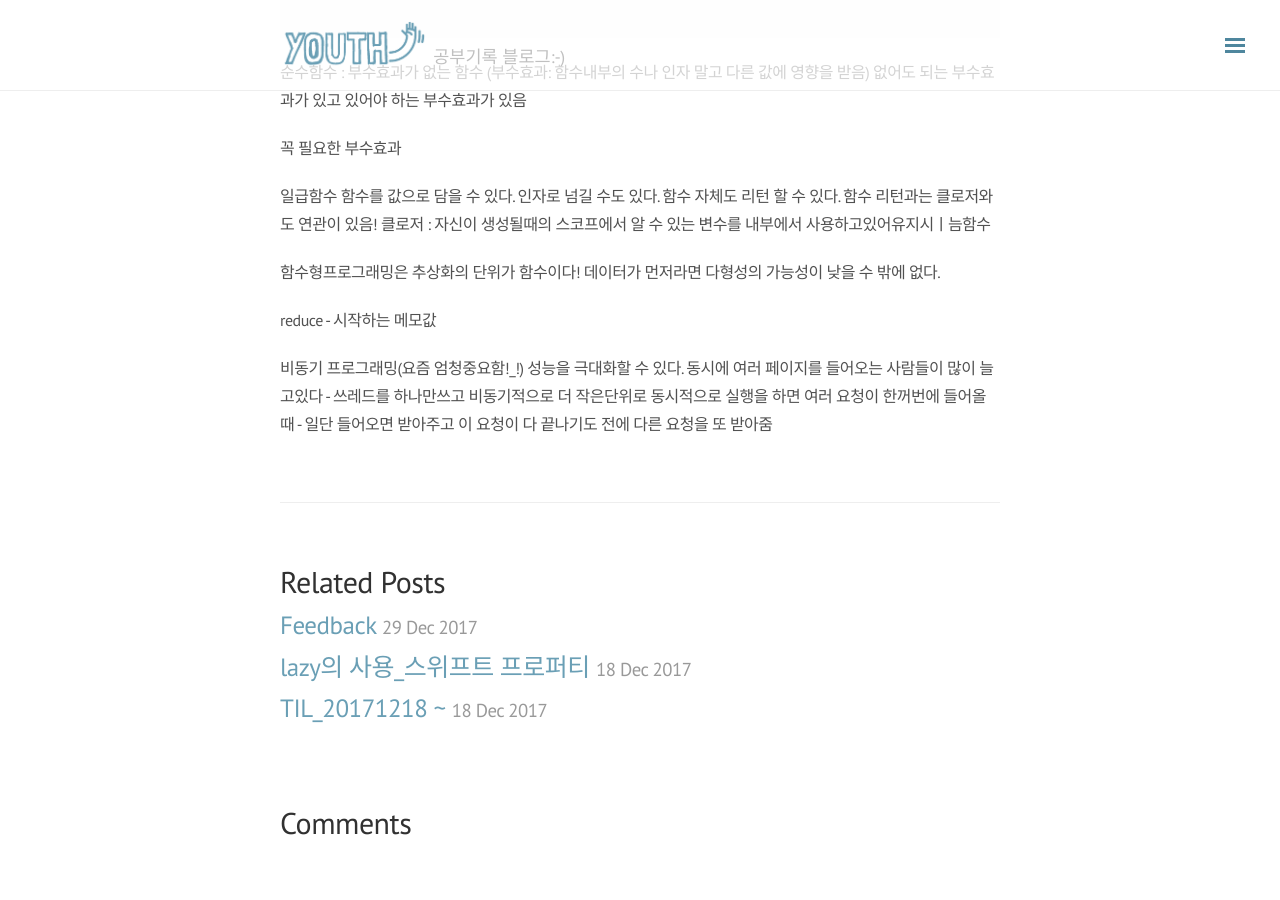
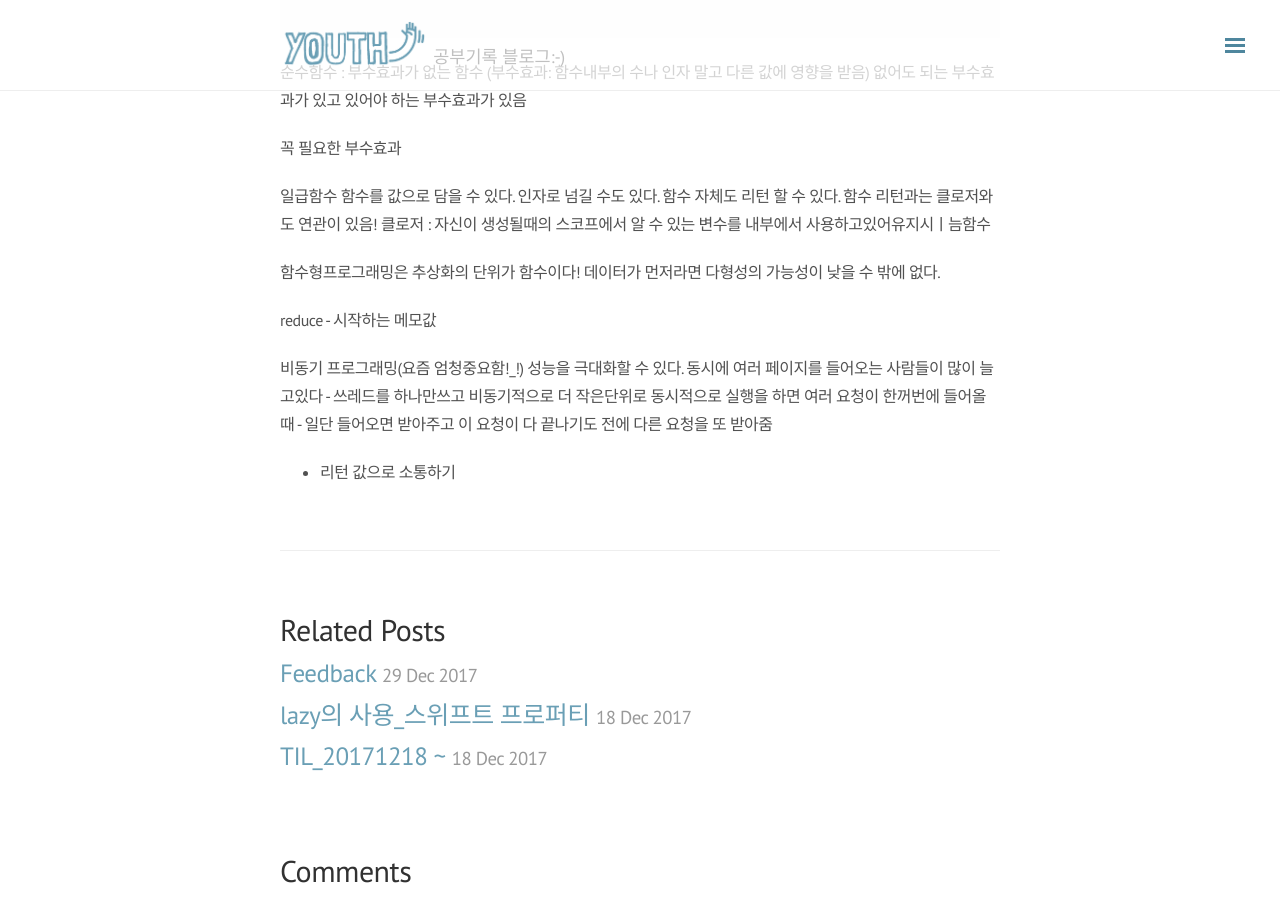
Before and after one commit to jinios/jinios.github.io, a Jekyll site: the page built from _posts/2017-12-26-functional_programming.md, in a window 1280 px wide and 900 px high, scrolled down 523 px. Built offline with Jekyll 4.4.1, drawn with Linux system fonts in a browser that asks for light colours; nearby versions of some CDN libraries; our own code applies the rules of GitHub Pages for plain Markdown files; comment, search, counter and statistics services are not loaded; before the commit the page ends 1375 px from its top, so only the background shows below that.

Commit message:
update post

```diff
--- a/_posts/2017-12-26-functional_programming.md
+++ b/_posts/2017-12-26-functional_programming.md
@@ -29,3 +29,4 @@ reduce - 시작하는 메모값
 비동기 프로그래밍(요즘 엄청중요함!\_!)
 성능을 극대화할 수 있다. 동시에 여러 페이지를 들어오는 사람들이 많이 늘고있다 - 쓰레드를 하나만쓰고 비동기적으로 더 작은단위로 동시적으로 실행을 하면
 여러 요청이 한꺼번에 들어올때 - 일단 들어오면 받아주고 이 요청이 다 끝나기도 전에 다른 요청을 또 받아줌
+- 리턴 값으로 소통하기
```
